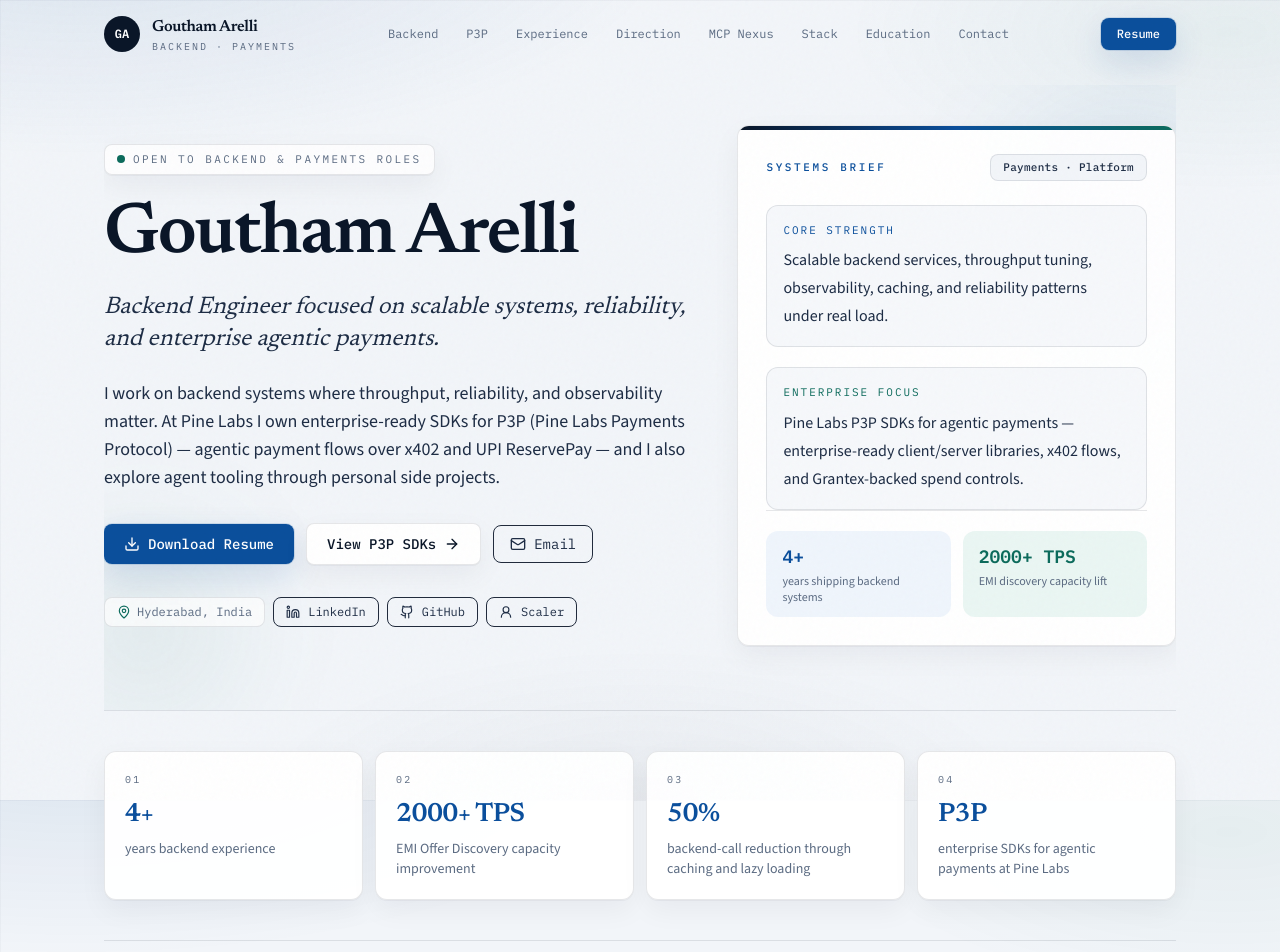
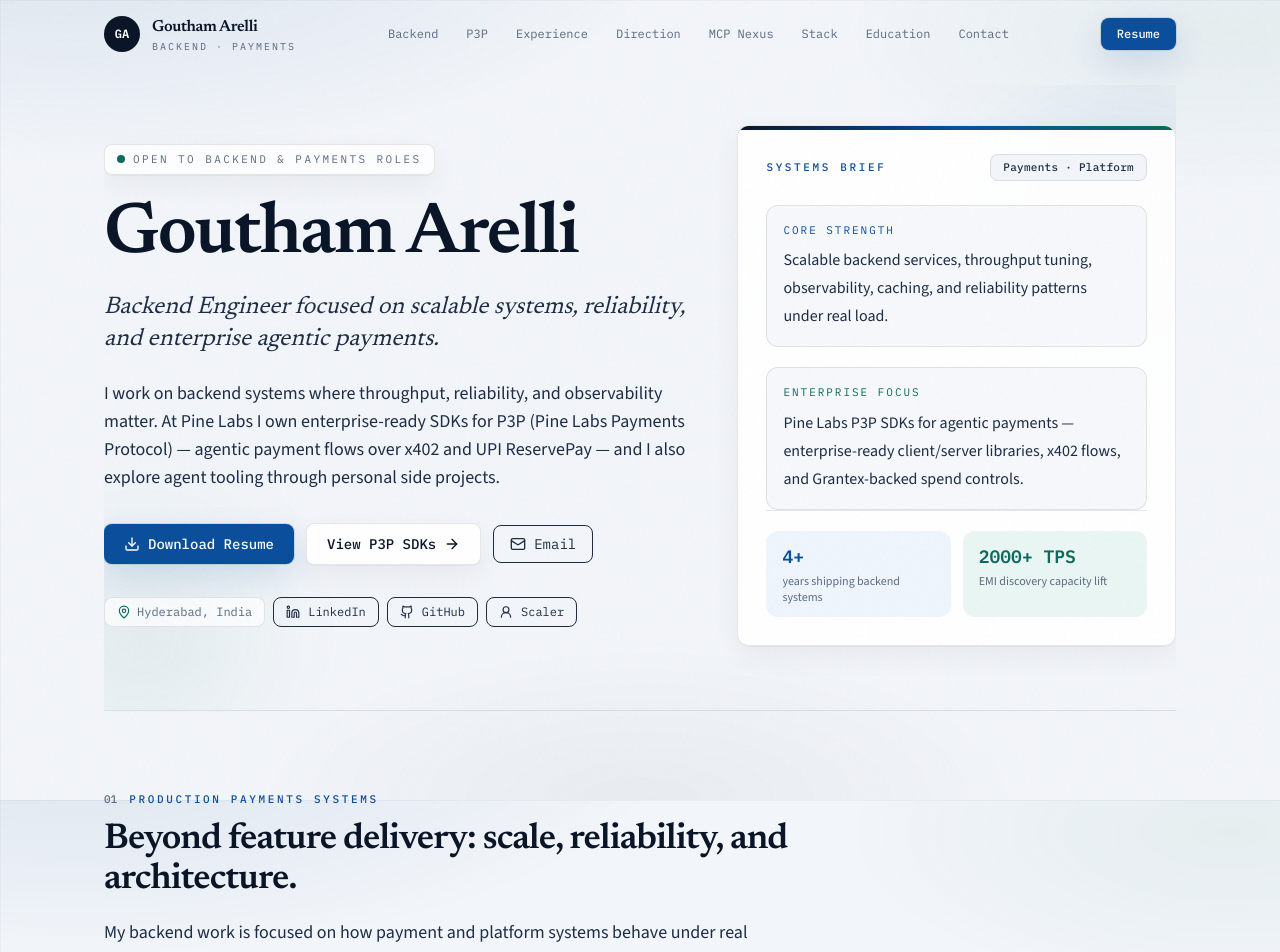
Before and after one commit to ArelliGoutham/goutham-arelli-portfolio, a Next.js app: page / in a window 1280 px wide. Shown: the top 952 px of the page. Built offline with nearby package versions, Linux system fonts and the light colour scheme.

Commit message:
Remove signal strip and P3P stat from hero section
Co-authored-by: Copilot <223556219+Copilot@users.noreply.github.com>

```diff
--- a/app/page.tsx
+++ b/app/page.tsx
@@ -8,16 +8,12 @@ import { McpNexusCaseStudy } from "@/components/McpNexusCaseStudy";
 import { P3pCaseStudy } from "@/components/P3pCaseStudy";
 import { RevealSection } from "@/components/RevealSection";
 import { Shell } from "@/components/Shell";
-import { SignalStrip } from "@/components/SignalStrip";
 import { StackMatrix } from "@/components/StackMatrix";
 
 export default function Home() {
   return (
     <Shell>
       <Hero />
-      <RevealSection>
-        <SignalStrip />
-      </RevealSection>
       <RevealSection delay={60}>
         <BackendFoundation />
       </RevealSection>
--- a/content/profile.ts
+++ b/content/profile.ts
@@ -13,10 +13,4 @@ export const profile = {
     { label: "Scaler", href: "https://scaler.com/academy/profile/0446f67c7dc7" },
     { label: "Resume", href: "/goutham_arelli_resume.pdf" },
   ],
-  signals: [
-    { value: "4+", label: "years backend experience" },
-    { value: "2000+ TPS", label: "EMI Offer Discovery capacity improvement" },
-    { value: "50%", label: "backend-call reduction through caching and lazy loading" },
-    { value: "P3P", label: "enterprise SDKs for agentic payments at Pine Labs" },
-  ],
 } as const;
```
